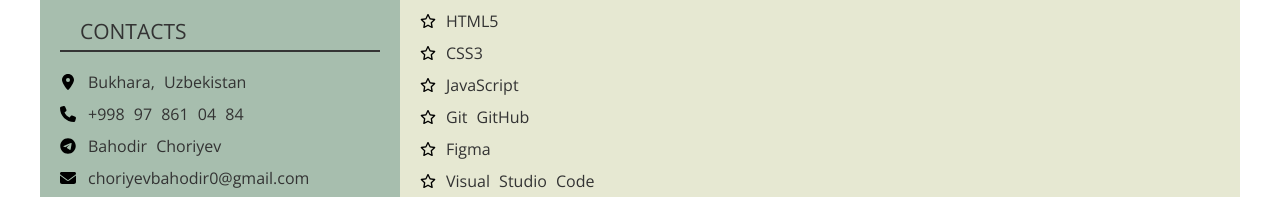
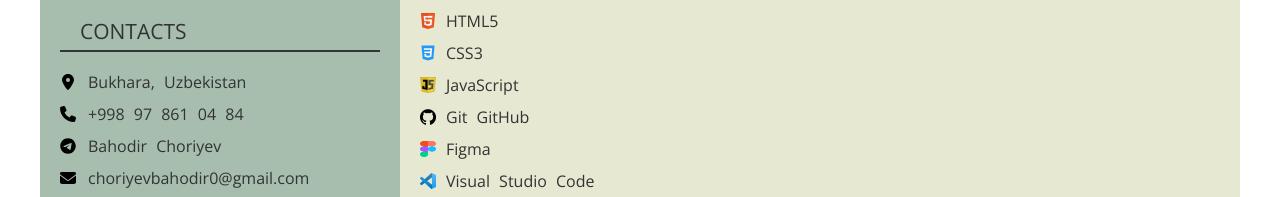
Before and after one commit to bakhodirchorievv/portfolio-test, a plain HTML site: page index.html in a window 1280 px wide. Shown: the part 473-670 px from the top of the page. Drawn offline with nearby package versions, Linux system fonts and the light colour scheme.

Commit message:
logos added

```diff
--- a/index.html
+++ b/index.html
@@ -76,27 +76,27 @@
                 <h2 class="title-fath same" >SKILLS AND PROFICIENCY</h2>
                 <ul class="navigation-list2">
                     <li class="list-item2 third">
-                        <svg class="svg-1 svg-2" xmlns="http://www.w3.org/2000/svg" viewBox="0 0 576 512"><!--! Font Awesome Pro 6.4.2 by @fontawesome - https://fontawesome.com License - https://fontawesome.com/license (Commercial License) Copyright 2023 Fonticons, Inc. --><path d="M287.9 0c9.2 0 17.6 5.2 21.6 13.5l68.6 141.3 153.2 22.6c9 1.3 16.5 7.6 19.3 16.3s.5 18.1-5.9 24.5L433.6 328.4l26.2 155.6c1.5 9-2.2 18.1-9.6 23.5s-17.3 6-25.3 1.7l-137-73.2L151 509.1c-8.1 4.3-17.9 3.7-25.3-1.7s-11.2-14.5-9.7-23.5l26.2-155.6L31.1 218.2c-6.5-6.4-8.7-15.9-5.9-24.5s10.3-14.9 19.3-16.3l153.2-22.6L266.3 13.5C270.4 5.2 278.7 0 287.9 0zm0 79L235.4 187.2c-3.5 7.1-10.2 12.1-18.1 13.3L99 217.9 184.9 303c5.5 5.5 8.1 13.3 6.8 21L171.4 443.7l105.2-56.2c7.1-3.8 15.6-3.8 22.6 0l105.2 56.2L384.2 324.1c-1.3-7.7 1.2-15.5 6.8-21l85.9-85.1L358.6 200.5c-7.8-1.2-14.6-6.1-18.1-13.3L287.9 79z"/></svg>
+                       <img src="./images2/html-logo.png" alt="" class="svg-1">
                         HTML5
                     </li>
                     <li class="list-item2 third">
-                        <svg class="svg-1 svg-2" xmlns="http://www.w3.org/2000/svg" viewBox="0 0 576 512"><!--! Font Awesome Pro 6.4.2 by @fontawesome - https://fontawesome.com License - https://fontawesome.com/license (Commercial License) Copyright 2023 Fonticons, Inc. --><path d="M287.9 0c9.2 0 17.6 5.2 21.6 13.5l68.6 141.3 153.2 22.6c9 1.3 16.5 7.6 19.3 16.3s.5 18.1-5.9 24.5L433.6 328.4l26.2 155.6c1.5 9-2.2 18.1-9.6 23.5s-17.3 6-25.3 1.7l-137-73.2L151 509.1c-8.1 4.3-17.9 3.7-25.3-1.7s-11.2-14.5-9.7-23.5l26.2-155.6L31.1 218.2c-6.5-6.4-8.7-15.9-5.9-24.5s10.3-14.9 19.3-16.3l153.2-22.6L266.3 13.5C270.4 5.2 278.7 0 287.9 0zm0 79L235.4 187.2c-3.5 7.1-10.2 12.1-18.1 13.3L99 217.9 184.9 303c5.5 5.5 8.1 13.3 6.8 21L171.4 443.7l105.2-56.2c7.1-3.8 15.6-3.8 22.6 0l105.2 56.2L384.2 324.1c-1.3-7.7 1.2-15.5 6.8-21l85.9-85.1L358.6 200.5c-7.8-1.2-14.6-6.1-18.1-13.3L287.9 79z"/></svg>
+                        <img src="./images2/css-logo-main.png" alt="" class="svg-1">
                         CSS3
                     </li>
                     <li class="list-item2 third">
-                        <svg class="svg-1 svg-2" xmlns="http://www.w3.org/2000/svg" viewBox="0 0 576 512"><!--! Font Awesome Pro 6.4.2 by @fontawesome - https://fontawesome.com License - https://fontawesome.com/license (Commercial License) Copyright 2023 Fonticons, Inc. --><path d="M287.9 0c9.2 0 17.6 5.2 21.6 13.5l68.6 141.3 153.2 22.6c9 1.3 16.5 7.6 19.3 16.3s.5 18.1-5.9 24.5L433.6 328.4l26.2 155.6c1.5 9-2.2 18.1-9.6 23.5s-17.3 6-25.3 1.7l-137-73.2L151 509.1c-8.1 4.3-17.9 3.7-25.3-1.7s-11.2-14.5-9.7-23.5l26.2-155.6L31.1 218.2c-6.5-6.4-8.7-15.9-5.9-24.5s10.3-14.9 19.3-16.3l153.2-22.6L266.3 13.5C270.4 5.2 278.7 0 287.9 0zm0 79L235.4 187.2c-3.5 7.1-10.2 12.1-18.1 13.3L99 217.9 184.9 303c5.5 5.5 8.1 13.3 6.8 21L171.4 443.7l105.2-56.2c7.1-3.8 15.6-3.8 22.6 0l105.2 56.2L384.2 324.1c-1.3-7.7 1.2-15.5 6.8-21l85.9-85.1L358.6 200.5c-7.8-1.2-14.6-6.1-18.1-13.3L287.9 79z"/></svg>
+                        <img src="./images2/javascript-logo.png" alt="" class="svg-1">
                         JavaScript
                     </li>
                     <li class="list-item2 third">
-                        <svg class="svg-1 svg-2" xmlns="http://www.w3.org/2000/svg" viewBox="0 0 576 512"><!--! Font Awesome Pro 6.4.2 by @fontawesome - https://fontawesome.com License - https://fontawesome.com/license (Commercial License) Copyright 2023 Fonticons, Inc. --><path d="M287.9 0c9.2 0 17.6 5.2 21.6 13.5l68.6 141.3 153.2 22.6c9 1.3 16.5 7.6 19.3 16.3s.5 18.1-5.9 24.5L433.6 328.4l26.2 155.6c1.5 9-2.2 18.1-9.6 23.5s-17.3 6-25.3 1.7l-137-73.2L151 509.1c-8.1 4.3-17.9 3.7-25.3-1.7s-11.2-14.5-9.7-23.5l26.2-155.6L31.1 218.2c-6.5-6.4-8.7-15.9-5.9-24.5s10.3-14.9 19.3-16.3l153.2-22.6L266.3 13.5C270.4 5.2 278.7 0 287.9 0zm0 79L235.4 187.2c-3.5 7.1-10.2 12.1-18.1 13.3L99 217.9 184.9 303c5.5 5.5 8.1 13.3 6.8 21L171.4 443.7l105.2-56.2c7.1-3.8 15.6-3.8 22.6 0l105.2 56.2L384.2 324.1c-1.3-7.7 1.2-15.5 6.8-21l85.9-85.1L358.6 200.5c-7.8-1.2-14.6-6.1-18.1-13.3L287.9 79z"/></svg>
+                        <img src="./images2/github-logo.png" alt="" class="svg-1">
                         Git GitHub
                     </li>
                     <li class="list-item2 third">
-                        <svg class="svg-1 svg-2" xmlns="http://www.w3.org/2000/svg" viewBox="0 0 576 512"><!--! Font Awesome Pro 6.4.2 by @fontawesome - https://fontawesome.com License - https://fontawesome.com/license (Commercial License) Copyright 2023 Fonticons, Inc. --><path d="M287.9 0c9.2 0 17.6 5.2 21.6 13.5l68.6 141.3 153.2 22.6c9 1.3 16.5 7.6 19.3 16.3s.5 18.1-5.9 24.5L433.6 328.4l26.2 155.6c1.5 9-2.2 18.1-9.6 23.5s-17.3 6-25.3 1.7l-137-73.2L151 509.1c-8.1 4.3-17.9 3.7-25.3-1.7s-11.2-14.5-9.7-23.5l26.2-155.6L31.1 218.2c-6.5-6.4-8.7-15.9-5.9-24.5s10.3-14.9 19.3-16.3l153.2-22.6L266.3 13.5C270.4 5.2 278.7 0 287.9 0zm0 79L235.4 187.2c-3.5 7.1-10.2 12.1-18.1 13.3L99 217.9 184.9 303c5.5 5.5 8.1 13.3 6.8 21L171.4 443.7l105.2-56.2c7.1-3.8 15.6-3.8 22.6 0l105.2 56.2L384.2 324.1c-1.3-7.7 1.2-15.5 6.8-21l85.9-85.1L358.6 200.5c-7.8-1.2-14.6-6.1-18.1-13.3L287.9 79z"/></svg>
+                        <img src="./images2/figma-logo.png" alt="" class="svg-1">
                         Figma
                     </li>
                     <li class="list-item2 third">
-                        <svg class="svg-1 svg-2" xmlns="http://www.w3.org/2000/svg" viewBox="0 0 576 512"><!--! Font Awesome Pro 6.4.2 by @fontawesome - https://fontawesome.com License - https://fontawesome.com/license (Commercial License) Copyright 2023 Fonticons, Inc. --><path d="M287.9 0c9.2 0 17.6 5.2 21.6 13.5l68.6 141.3 153.2 22.6c9 1.3 16.5 7.6 19.3 16.3s.5 18.1-5.9 24.5L433.6 328.4l26.2 155.6c1.5 9-2.2 18.1-9.6 23.5s-17.3 6-25.3 1.7l-137-73.2L151 509.1c-8.1 4.3-17.9 3.7-25.3-1.7s-11.2-14.5-9.7-23.5l26.2-155.6L31.1 218.2c-6.5-6.4-8.7-15.9-5.9-24.5s10.3-14.9 19.3-16.3l153.2-22.6L266.3 13.5C270.4 5.2 278.7 0 287.9 0zm0 79L235.4 187.2c-3.5 7.1-10.2 12.1-18.1 13.3L99 217.9 184.9 303c5.5 5.5 8.1 13.3 6.8 21L171.4 443.7l105.2-56.2c7.1-3.8 15.6-3.8 22.6 0l105.2 56.2L384.2 324.1c-1.3-7.7 1.2-15.5 6.8-21l85.9-85.1L358.6 200.5c-7.8-1.2-14.6-6.1-18.1-13.3L287.9 79z"/></svg>
+                        <img src="./images2/vs code-logo.png" alt="" class="svg-1">
                         Visual Studio Code
                     </li>
                 </ul>
```
Also changed, not shown: images2/css-logo-main.png (added), images2/figma-logo.png (added), images2/github-logo.png (added), images2/html-logo.png (added), images2/javascript-logo.png (added), images2/vs code-logo.png (added).
